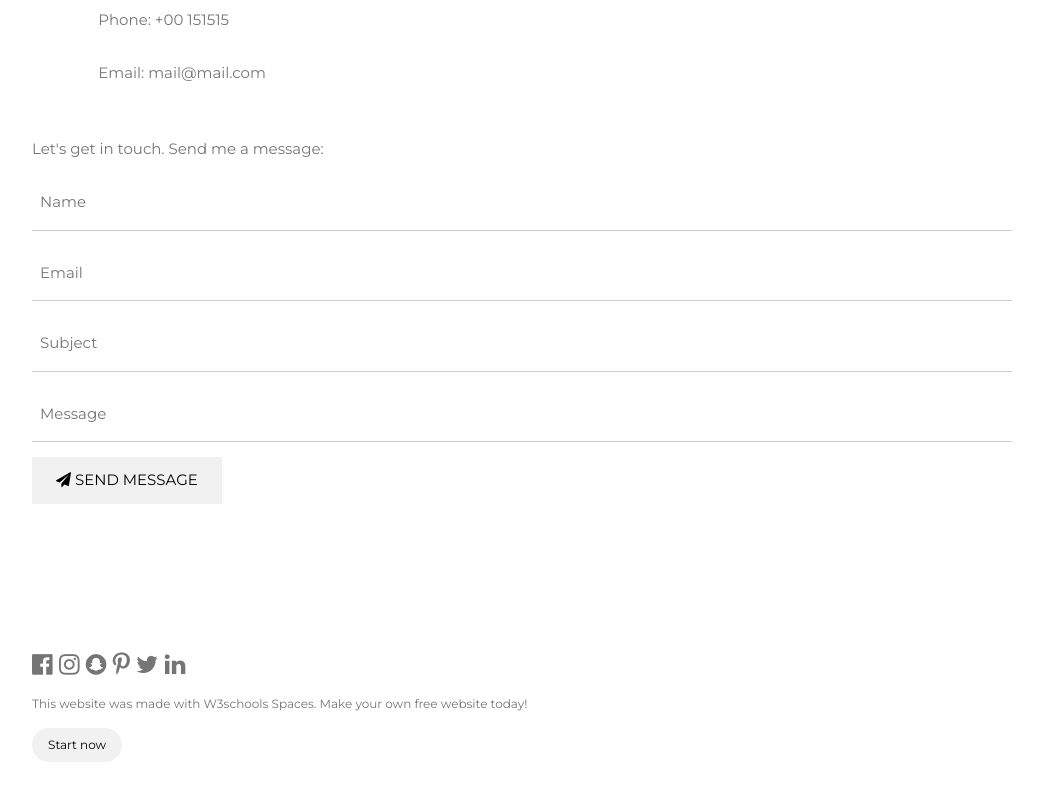
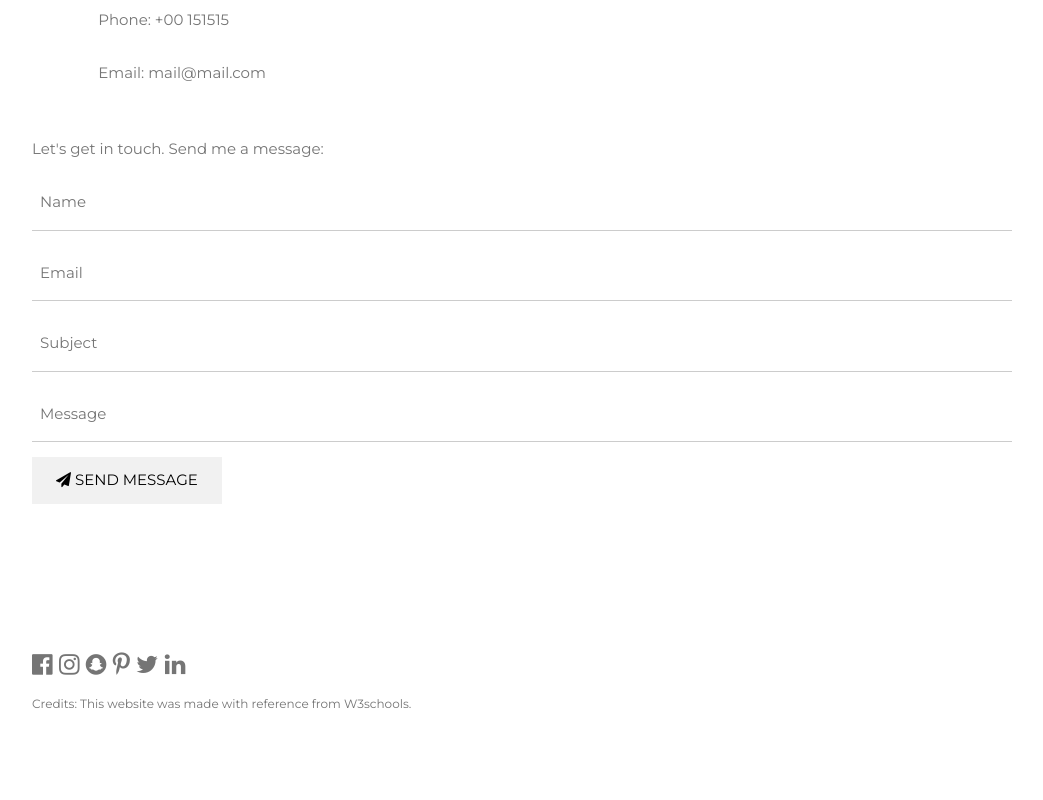
Before and after one commit to TAMILKUMARANC/tamilkumaranc.github.io, a plain HTML site: page index.html in a window 1280 px wide. Shown: the part 4603-5403 px from the top of the page, without its empty margins (178-1221 px from the left). Drawn offline with nearby package versions, Linux system fonts and the light colour scheme.

Commit message:
Update index.html

```diff
--- a/index.html
+++ b/index.html
@@ -215,8 +215,7 @@
   <i class="fa fa-pinterest-p w3-hover-opacity"></i>
   <i class="fa fa-twitter w3-hover-opacity"></i>
   <i class="fa fa-linkedin w3-hover-opacity"></i>
- <p class="w3-small">This website was made with W3schools Spaces. Make your own free website today!</p>
- <a class="w3-button w3-round-xxlarge w3-small w3-light-grey" href="https://www.w3schools.com/spaces" target="_blank">Start now</a>
+ <p class="w3-small">Credits: This website was made with reference from W3schools.</p>
  <!-- End footer -->
 </footer>
 
```
